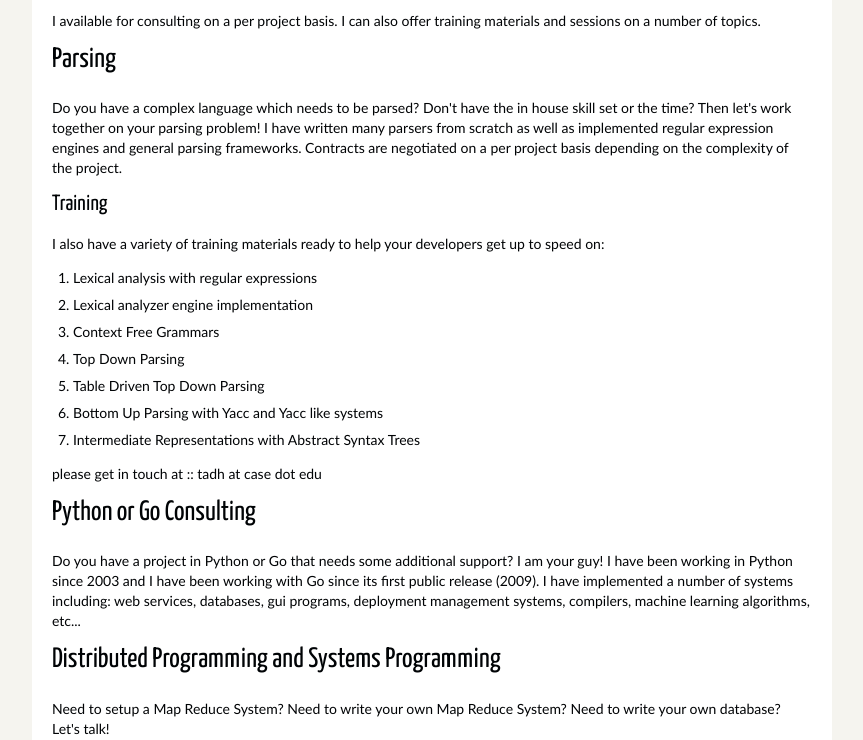
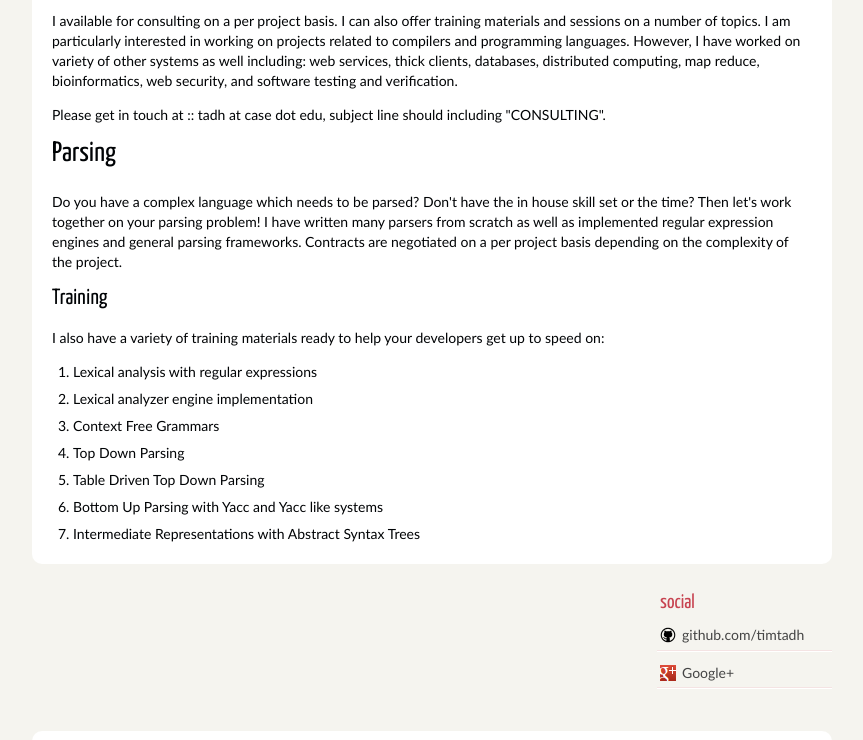
Before and after one commit to timtadh/timtadh.github.io, a plain HTML site: page pages/consulting.html in a window 1280 px wide. Shown: the part 216-956 px from the top of the page, without its empty margins (208-1071 px from the left). Drawn offline with Linux system fonts and the light colour scheme.

Commit message:
rewrote consulting page
Signed-off-by: Tim Henderson <tim.tadh@gmail.com>

```diff
--- a/pages/consulting.html
+++ b/pages/consulting.html
@@ -25,7 +25,13 @@
     <h1 class="entry-title">Consulting</h1>
 
     <p>I available for consulting on a per project basis. I can also offer training
-materials and sessions on a number of topics.</p>
+materials and sessions on a number of topics. I am particularly interested in
+working on projects related to compilers and programming languages. However, I
+have worked on variety of other systems as well including: web services, thick
+clients, databases, distributed computing, map reduce, bioinformatics, web
+security, and software testing and verification.</p>
+<p>Please get in touch at :: tadh at case dot edu, subject line should including
+"CONSULTING".</p>
 <h1>Parsing</h1>
 <p>Do you have a complex language which needs to be parsed? Don't have the in house
 skill set or the time? Then let's work together on your parsing problem! I have
@@ -44,16 +50,6 @@ to speed on:</p>
 <li>Bottom Up Parsing with Yacc and Yacc like systems</li>
 <li>Intermediate Representations with Abstract Syntax Trees</li>
 </ol>
-<p>please get in touch at :: tadh at case dot edu</p>
-<h1>Python or Go Consulting</h1>
-<p>Do you have a project in Python or Go that needs some additional support? I am
-your guy! I have been working in Python since 2003 and I have been working with
-Go since its first public release (2009). I have implemented a number of systems
-including: web services, databases, gui programs, deployment management systems,
-compilers, machine learning algorithms, etc...</p>
-<h1>Distributed Programming and Systems Programming</h1>
-<p>Need to setup a Map Reduce System? Need to write your own Map Reduce System?
-Need to write your own database? Let's talk!</p>
 </section>
         <section id="extras" class="body">
                 <div class="social">
```
